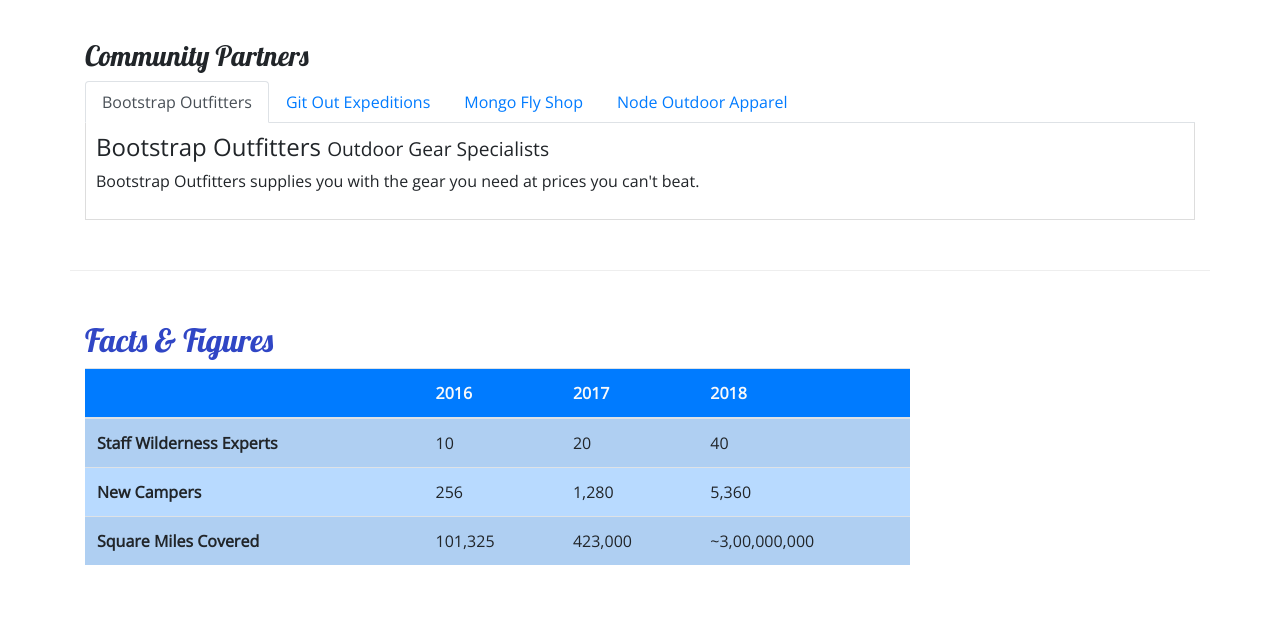
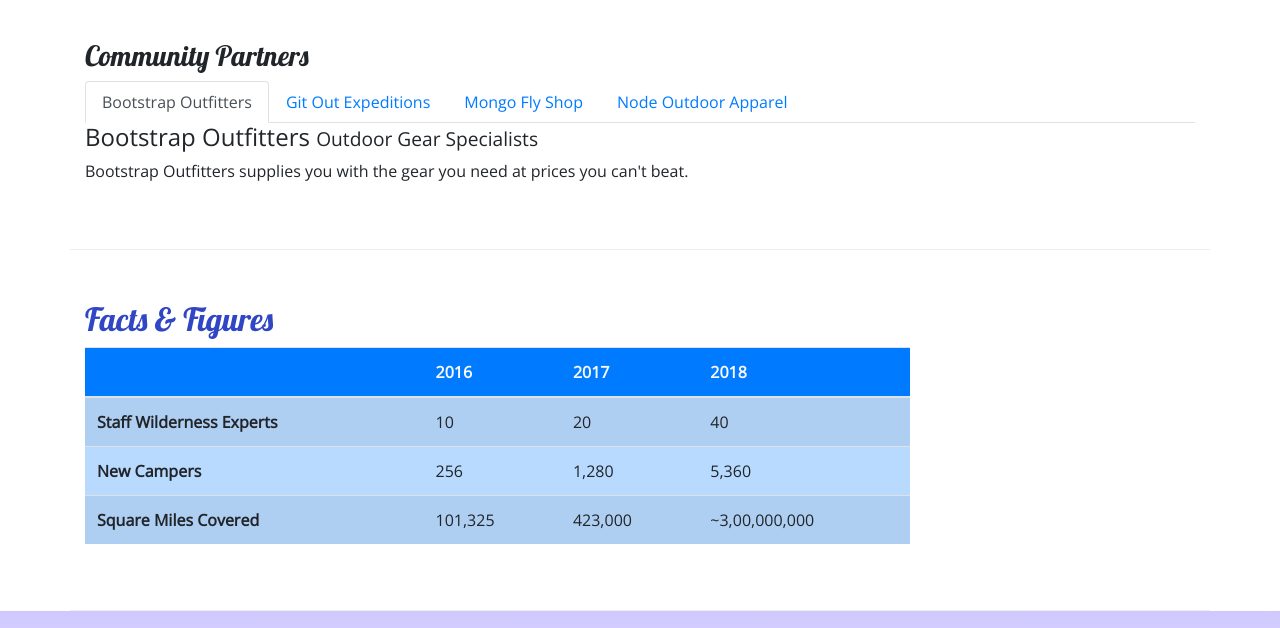
Before and after one commit to fyardlest1/nucamp-bootstrap, a website: page aboutus_nav.html in a window 1280 px wide. Shown: the part 840-1468 px from the top of the page. Drawn offline with nearby package versions, Linux system fonts and the light colour scheme.

Commit message:
Accordion

```diff
--- a/css/styles.css
+++ b/css/styles.css
@@ -35,9 +35,3 @@ header h2 {
 .navbar {
     background-color: #901CAD;
 }
-
-.tab-content {
-    border: 1px solid #DDD;
-    border-top: none;
-    padding: 10px;
-}
```
